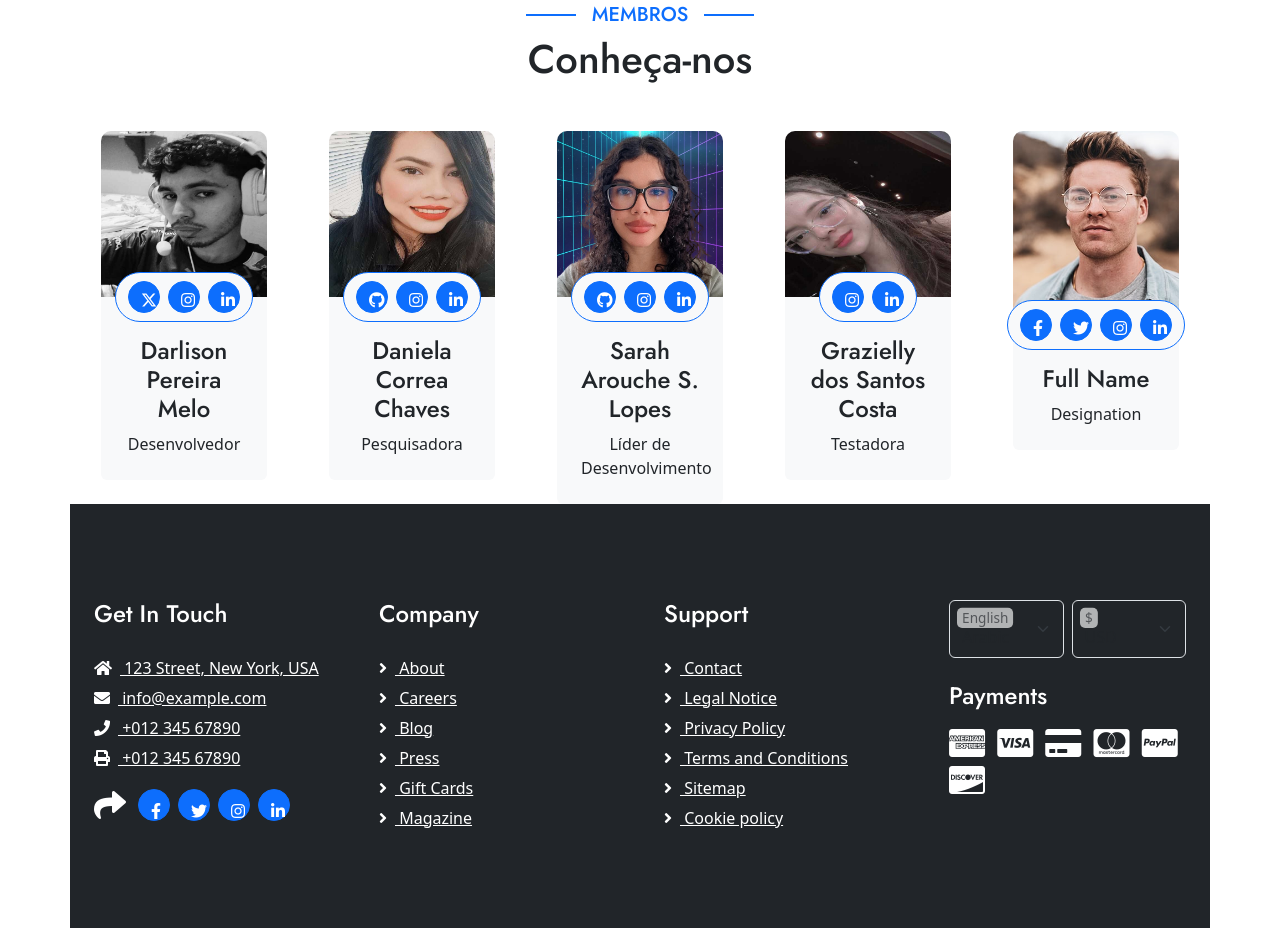
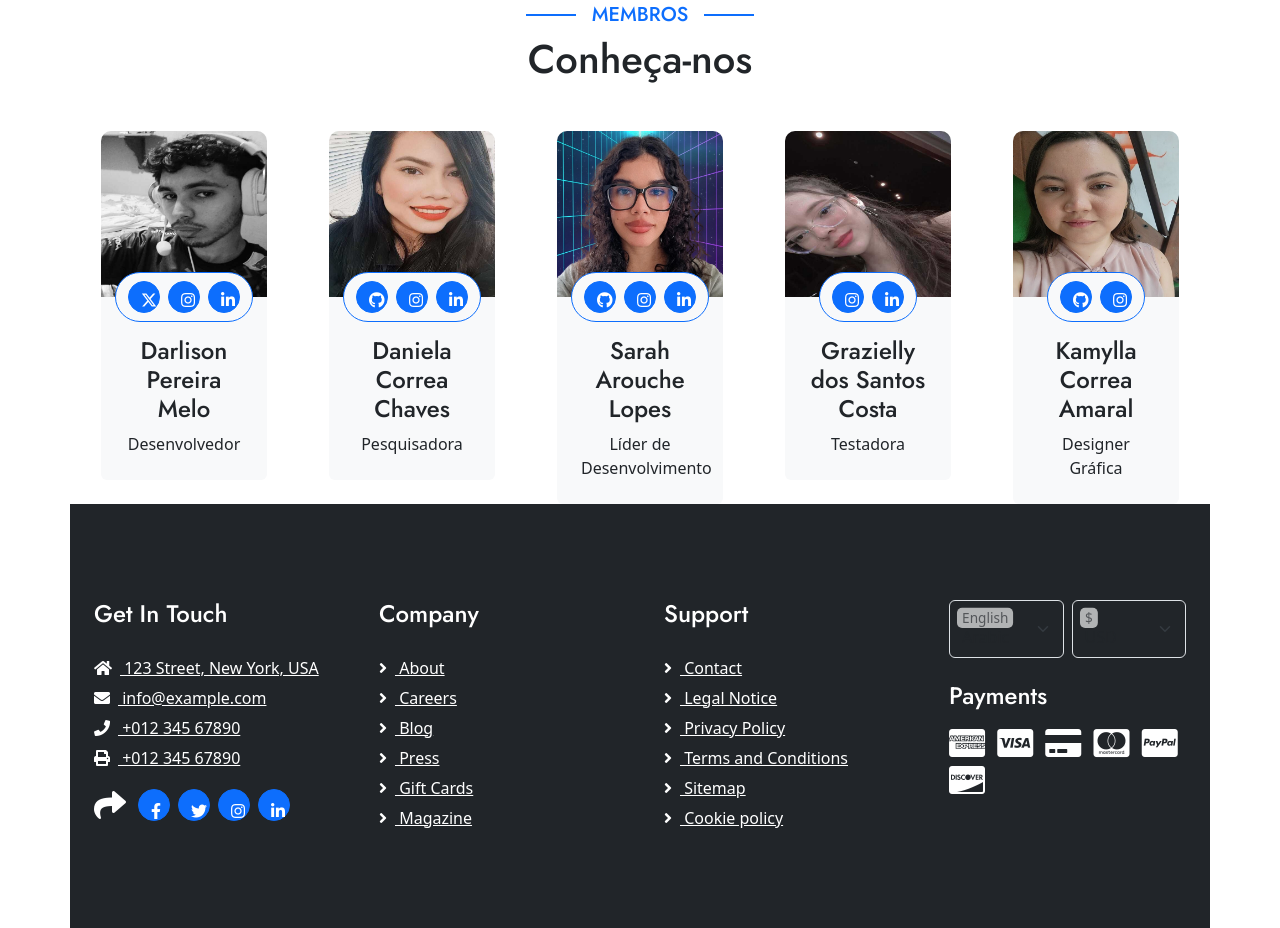
Before and after one commit to saraharowche/Rota_amazonica, a plain HTML site: page index.html in a window 1280 px wide. Shown: the part 3634-4562 px from the top of the page. Drawn offline with nearby package versions, Linux system fonts and the light colour scheme.

Commit message:
kamylla adicionada

```diff
--- a/index.html
+++ b/index.html
@@ -849,7 +849,7 @@
                             </div>
                             <div class="guide-title text-center rounded-bottom p-4">
                                 <div class="guide-title-inner">
-                                    <h4 class="mt-3">Sarah Arouche S. Lopes</h4>
+                                    <h4 class="mt-3">Sarah Arouche Lopes</h4>
                                     <p class="mb-0"> Líder de Desenvolvimento</p>
                                 </div>
                             </div>
@@ -880,19 +880,19 @@
                         <div class="guide-item">
                             <div class="guide-img">
                                 <div class="guide-img-efects">
-                                    <img src="img/guide-2.jpg" class="img-fluid w-100 rounded-top" alt="Image">
+                                    <img src="img/Kamylla.jpeg" class="img-fluid w-100 rounded-top" alt="Image">
                                 </div>
                                 <div class="guide-icon rounded-pill p-2">
-                                    <a class="btn btn-square btn-primary rounded-circle mx-1" href=""><i class="fab fa-facebook-f"></i></a>
-                                    <a class="btn btn-square btn-primary rounded-circle mx-1" href=""><i class="fab fa-twitter"></i></a>
-                                    <a class="btn btn-square btn-primary rounded-circle mx-1" href=""><i class="fab fa-instagram"></i></a>
-                                    <a class="btn btn-square btn-primary rounded-circle mx-1" href=""><i class="fab fa-linkedin-in"></i></a>
+                                    <a class="btn btn-square btn-primary rounded-circle mx-1" href="https://github.com/ImMyzza" target="_blank">
+                                        <i class="fab fa-github"></i></a>
+                                    <a class="btn btn-square btn-primary rounded-circle mx-1" href="https://www.instagram.com/correakamylla/" target="_blank">
+                                        <i class="fab fa-instagram"></i></a>
                                 </div>
                             </div>
                             <div class="guide-title text-center rounded-bottom p-4">
                                 <div class="guide-title-inner">
-                                    <h4 class="mt-3">Full Name</h4>
-                                    <p class="mb-0">Designation</p>
+                                    <h4 class="mt-3">Kamylla Correa Amaral</h4>
+                                    <p class="mb-0">Designer Gráfica</p>
                                 </div>
                 </div>
             </div>
```
Also changed, not shown: img/Kamylla.jpeg (added).
